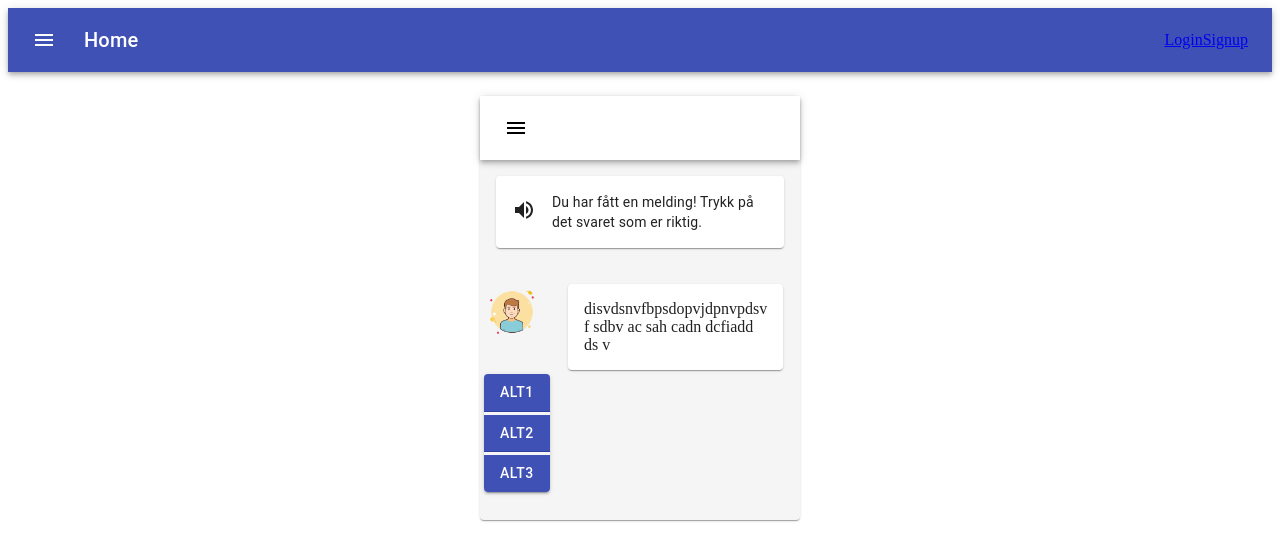
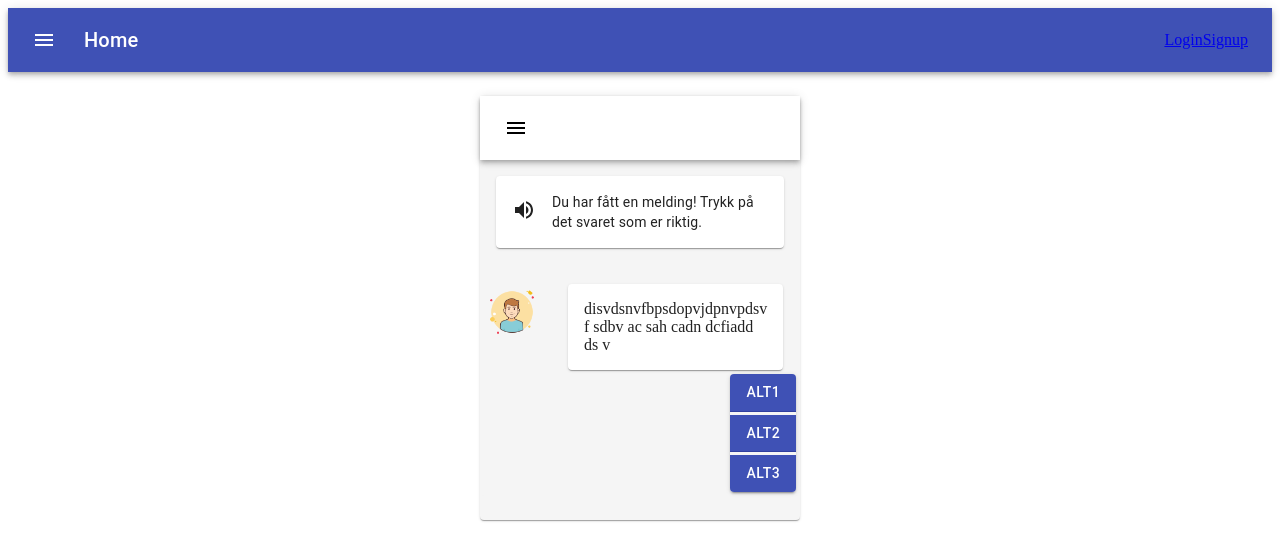
Before and after one commit to phajsi/LIM01, a React (Create React App) app in the folder frontend/: page /chat in a window 1280 px wide. Shown: the top 560 px of the page. Built offline with nearby package versions, Linux system fonts and the light colour scheme.

Commit message:
Positiond the answerbuttons to the right

```diff
--- a/frontend/src/containers/Chat.js
+++ b/frontend/src/containers/Chat.js
@@ -79,7 +79,14 @@ const Chat = () => {
           <Grid>
             <ChatBubble chat={chat} />
           </Grid>
-          <Answers answers={answers} />
+          <Grid
+            container
+            direction="column"
+            justify="flex-end"
+            alignItems="flex-end"
+          >
+            <Answers answers={answers} />
+          </Grid>
         </Grid>
       </Paper>
     </Paper>
```
